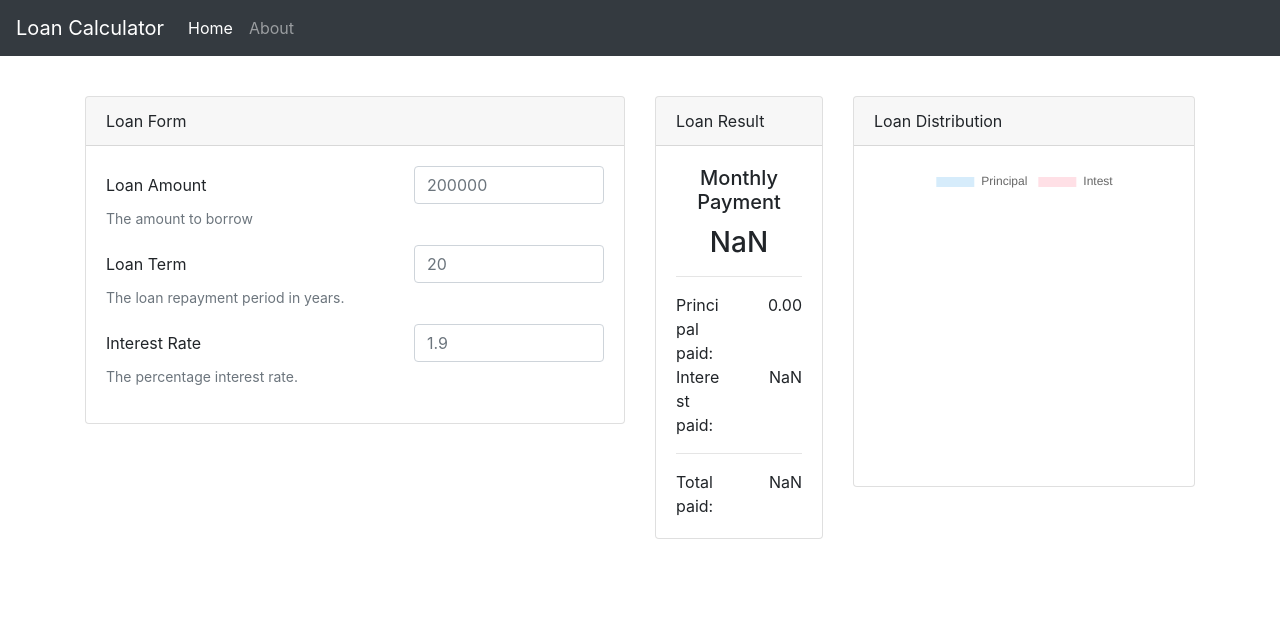
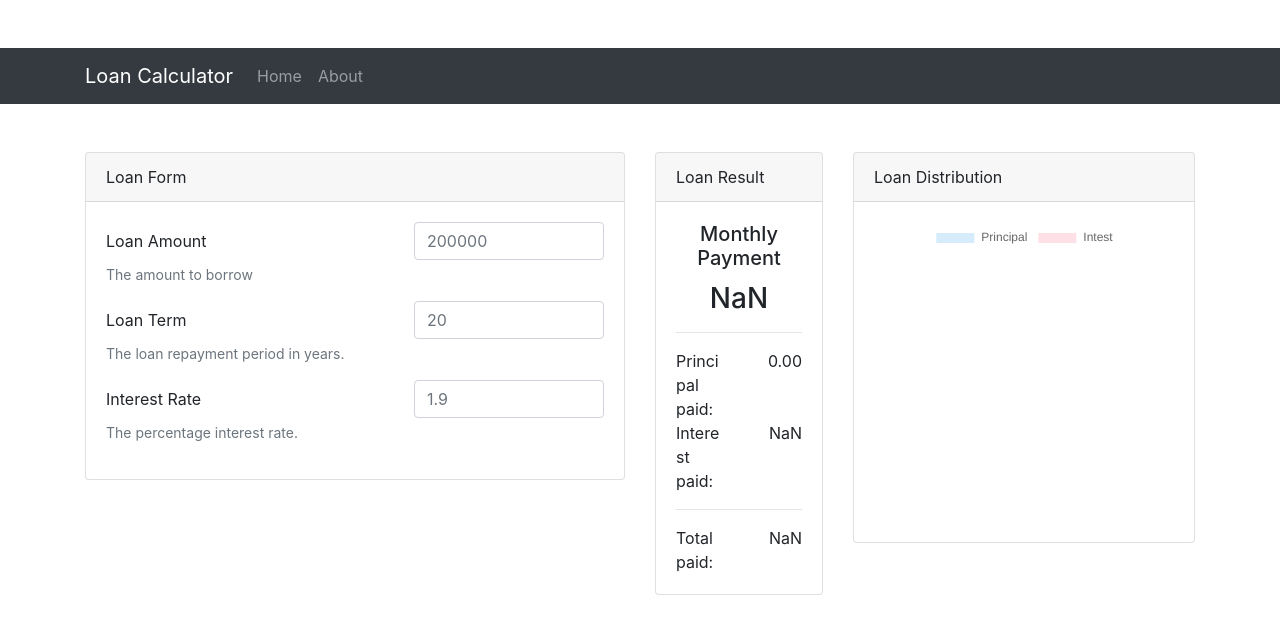
Before and after one commit to AndreMiras/loan-calculator, a React (Create React App) app: page / in a window 1280 px wide. Shown: the top 634 px of the page. Built offline with nearby package versions, Linux system fonts and the light colour scheme.

Commit message:
:recycle: Migrate header to react-bootstrap
Fixes the burger menu at the same time.

```diff
--- a/src/components/Header.tsx
+++ b/src/components/Header.tsx
@@ -1,27 +1,19 @@
 import React from 'react';
+import { Container, Nav, Navbar } from 'react-bootstrap';
 
 const Header = (): JSX.Element => (
-  <header className="mb-4">
-    <nav className="navbar navbar-expand-md navbar-dark fixed-top bg-dark">
-      <a className="navbar-brand" href="/">Loan Calculator</a>
-      <button className="navbar-toggler" type="button" data-toggle="collapse" data-target="#navbarCollapse" aria-controls="navbarCollapse" aria-expanded="false" aria-label="Toggle navigation">
-        <span className="navbar-toggler-icon" />
-      </button>
-      <div className="collapse navbar-collapse" id="navbarCollapse">
-        <ul className="navbar-nav mr-auto">
-          <li className="nav-item active">
-            <a className="nav-link" href="/">
-              Home
-              <span className="sr-only">(current)</span>
-            </a>
-          </li>
-          <li className="nav-item">
-            <a className="nav-link" href="https://gitlab.com/andre.miras/loan-calculator">About</a>
-          </li>
-        </ul>
-      </div>
-    </nav>
-  </header>
+  <Navbar bg="dark" variant="dark" expand="sm" className="mb-4">
+    <Container>
+      <Navbar.Brand href={process.env.PUBLIC_URL}>Loan Calculator</Navbar.Brand>
+      <Navbar.Toggle />
+      <Navbar.Collapse>
+        <Nav className="mr-auto">
+          <Nav.Link href={process.env.PUBLIC_URL}>Home</Nav.Link>
+          <Nav.Link href="https://gitlab.com/andre.miras/loan-calculator">About</Nav.Link>
+        </Nav>
+      </Navbar.Collapse>
+    </Container>
+  </Navbar>
 );
 
 export default Header;
```
